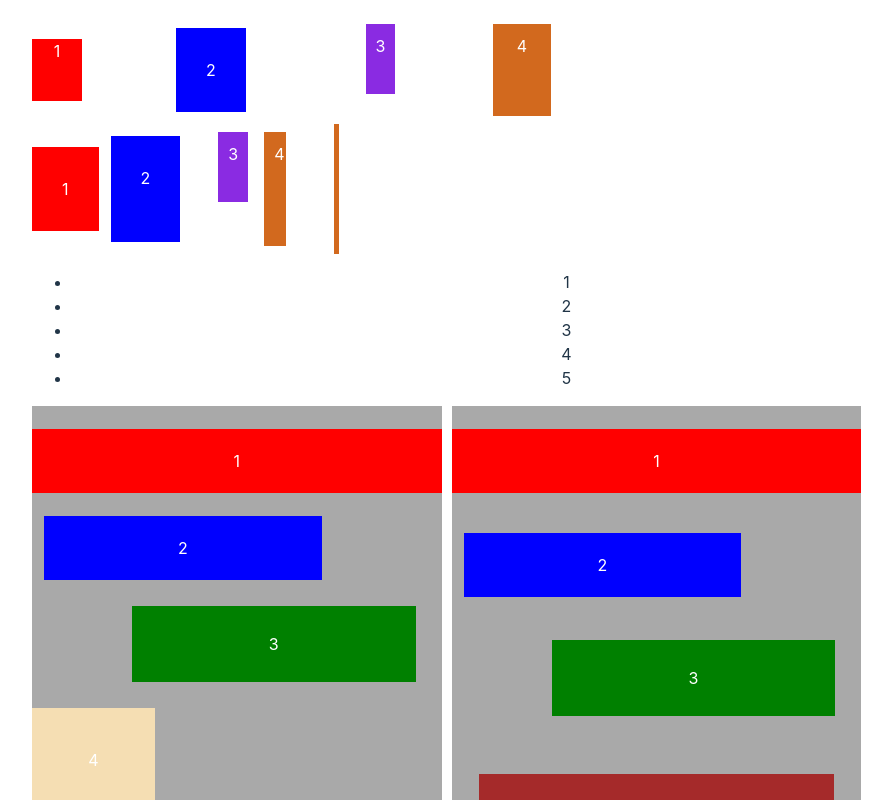
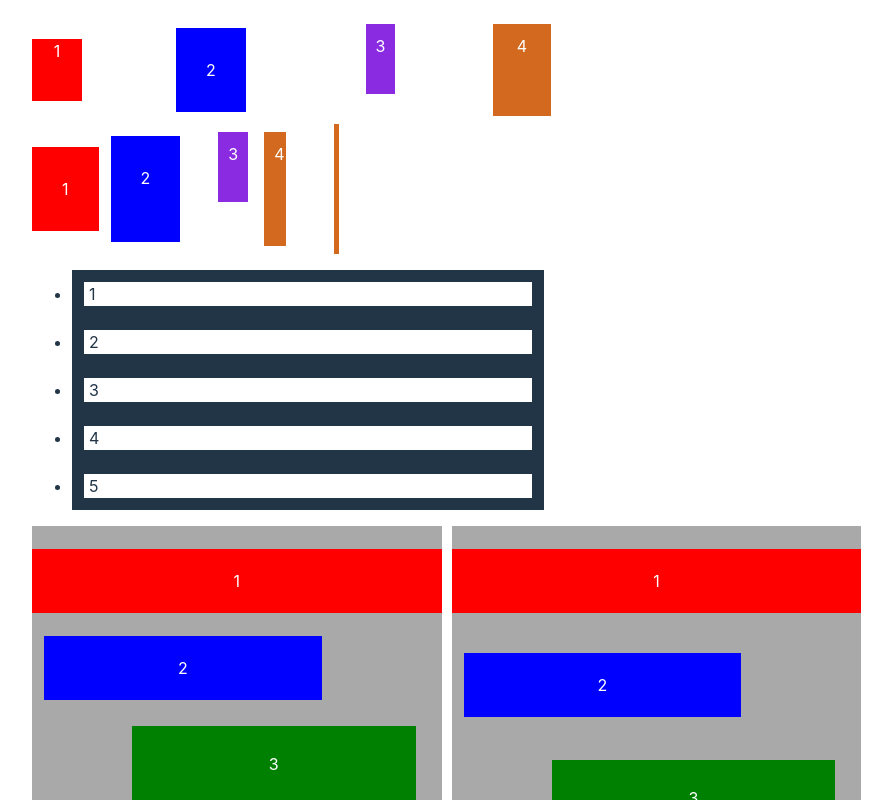
Before and after one commit to carlosjorger/vue-fluid-dnd, a Vue app: page / in a window 1280 px wide. Shown: the top 800 px of the page, without its empty margins (96-988 px from the left). Built offline with nearby package versions, Linux system fonts and the light colour scheme.

Commit message:
🐞 fix: dragging element with borderWidth

```diff
--- a/index.d.ts
+++ b/index.d.ts
@@ -5,3 +5,4 @@ export type DraggableElement =
 export type BeforeMargin = "marginTop" | "marginLeft";
 export type AfterMargin = "marginBottom" | "marginRight";
 export type GapStyle = "columnGap" | "rowGap";
+export type BorderWidth = "borderTopWidth" | "borderLeftWidth";
--- a/src/App.vue
+++ b/src/App.vue
@@ -155,13 +155,13 @@ const numbers = ref([1, 2, 3, 4, 5]);
   </Droppable>
 
   <Droppable droppable-id="5" direction="vertical" :items="numbers">
-    <ul style="display: block">
+    <ul style="display: block; width: 50%">
       <Draggable
         v-for="(element, index) in numbers"
         v-slot="{ setRef }"
         :draggable-id="'number-' + element.toString()"
         :index="index"
-        ><li :ref="setRef" style="padding-left: 5px">
+        ><li :ref="setRef" class="number">
           {{ element }}
         </li>
       </Draggable>
@@ -202,4 +202,10 @@ const numbers = ref([1, 2, 3, 4, 5]);
   flex-direction: column;
   gap: 5px;
 }
+.number {
+  padding-left: 5px;
+  text-align: start;
+  border-style: solid;
+  border-width: 0.8rem;
+}
 </style>
--- a/src/components/Draggable.vue
+++ b/src/components/Draggable.vue
@@ -16,6 +16,7 @@ import {
   hasIntersection,
   calculateWhileDraggingByDirection,
   calculateRangeWhileDraggingByDirection,
+  getBorderWidthProperty,
 } from "@/utils/GetStyles";
 const { draggableId, index } = defineProps<{
   draggableId: string;
@@ -169,9 +170,11 @@ const setTransform = (
     elementXPosittion >= -width / 2 &&
     elementXPosittion <= innerWidth + width / 2
   ) {
+    const borderLeft = getBorderWidthProperty(element, "borderLeftWidth");
     const newTranslateX =
       elementXPosittion -
       position.value.left -
+      borderLeft -
       getMarginStyleByProperty(element, "marginLeft") -
       scrollX;
     if (translate.value.x > newTranslateX) {
@@ -187,9 +190,11 @@ const setTransform = (
     elementYPosition >= -height / 2 &&
     elementYPosition <= innerHeight + height / 2
   ) {
+    const borderTop = getBorderWidthProperty(element, "borderTopWidth");
     const newTranslateY =
       elementYPosition -
       position.value.top -
+      borderTop -
       getMarginStyleByProperty(element, "marginTop") -
       scrollY;
     if (translate.value.y > newTranslateY) {
@@ -236,16 +241,22 @@ const onmousedown = (event: MouseEvent) => {
     horizontal: "right",
   });
   fixSizeStyle(element.parentElement);
+
+  const borderLeft = getBorderWidthProperty(element, "borderLeftWidth");
+  const borderTop = getBorderWidthProperty(element, "borderTopWidth");
+
   position.value = {
     top:
       pageY -
       offset.value.offsetY -
       getMarginStyleByProperty(element, "marginTop") -
+      borderTop -
       scrollY,
     left:
       pageX -
       offset.value.offsetX -
       getMarginStyleByProperty(element, "marginLeft") -
+      borderLeft -
       scrollX,
   };
   setDraggingStyles(element);
--- a/src/utils/GetStyles.ts
+++ b/src/utils/GetStyles.ts
@@ -1,4 +1,10 @@
-import { BeforeMargin, AfterMargin, GapStyle, Direction } from "../../index";
+import {
+  BeforeMargin,
+  AfterMargin,
+  GapStyle,
+  Direction,
+  BorderWidth,
+} from "../../index";
 export const getScroll = (element: HTMLElement | undefined | null) => {
   if (element) {
     const { scrollLeft, scrollTop } = element;
@@ -256,6 +262,15 @@ const spaceWithMargins = (
     afterMargin: afterMarginCalc,
   };
 };
+export const getBorderWidthProperty = (
+  element: HTMLElement | Element | undefined | null,
+  property: BorderWidth
+) => {
+  if (element && element instanceof HTMLElement) {
+    return parseFloatEmpty(getComputedStyle(element)[property]);
+  }
+  return 0;
+};
 export const getMarginStyleByProperty = (
   element: HTMLElement | Element | undefined | null,
   property: BeforeMargin | AfterMargin
```
